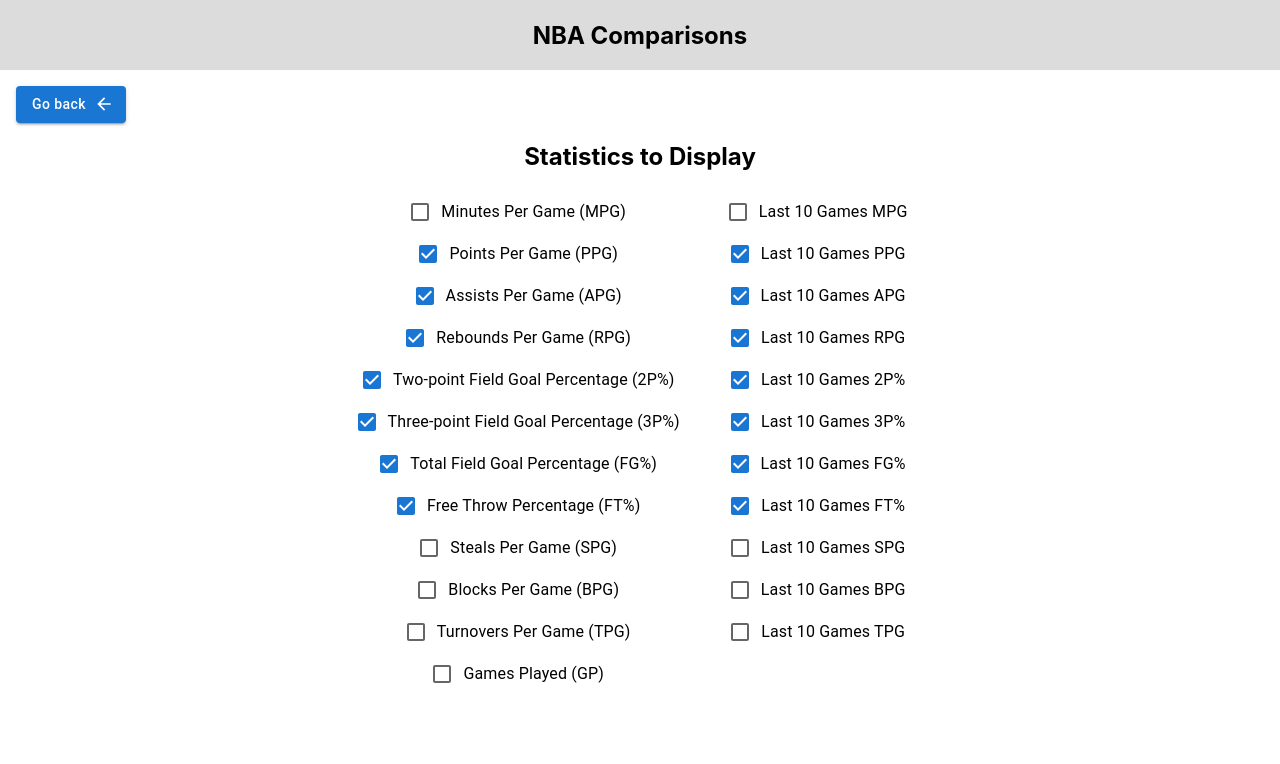
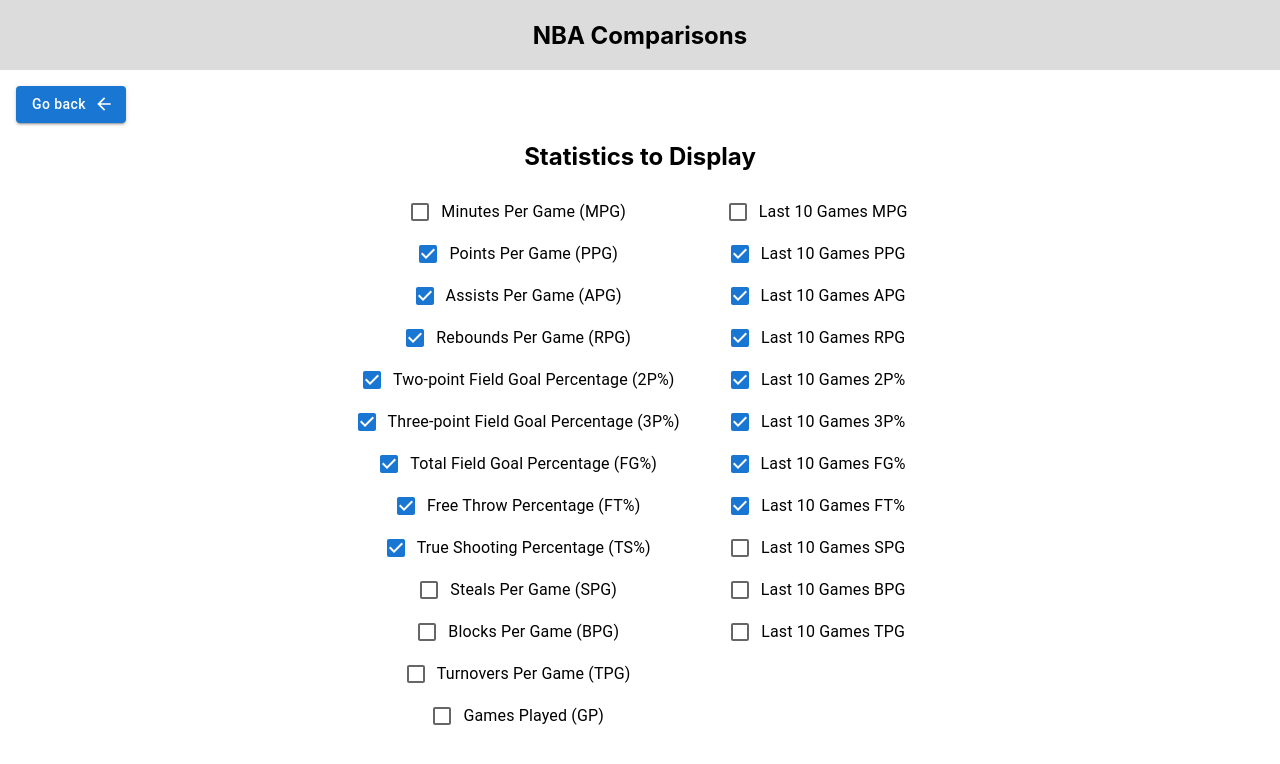
Before and after one commit to felixhuang12/nba-comps, a React (Create React App) app in the folder frontend/: page /selectstats in a window 1280 px wide. Shown: the top 764 px of the page. Built offline with nearby package versions, Linux system fonts and the light colour scheme.

Commit message:
fix: add true shooting checkbox

```diff
--- a/frontend/src/components/SelectStats.tsx
+++ b/frontend/src/components/SelectStats.tsx
@@ -34,6 +34,7 @@
                     <FormControlLabel control={<Checkbox checked={state.statsToShow.show_fg3_pct} onChange={() => handleChange("show_fg3_pct")} />} label="Three-point Field Goal Percentage (3P%)" />
                     <FormControlLabel control={<Checkbox checked={state.statsToShow.show_fg_pct} onChange={() => handleChange("show_fg_pct")} />} label="Total Field Goal Percentage (FG%)" />
                     <FormControlLabel control={<Checkbox checked={state.statsToShow.show_ft_pct} onChange={() => handleChange("show_ft_pct")} />} label="Free Throw Percentage (FT%)" />
+                    <FormControlLabel control={<Checkbox checked={state.statsToShow.show_ts_pct} onChange={() => handleChange("show_ts_pct")} />} label="True Shooting Percentage (TS%)" />
                     <FormControlLabel control={<Checkbox checked={state.statsToShow.show_spg} onChange={() => handleChange("show_spg")} />} label="Steals Per Game (SPG)" />
                     <FormControlLabel control={<Checkbox checked={state.statsToShow.show_bpg} onChange={() => handleChange("show_bpg")} />} label="Blocks Per Game (BPG)" />
                     <FormControlLabel control={<Checkbox checked={state.statsToShow.show_tpg} onChange={() => handleChange("show_tpg")} />} label="Turnovers Per Game (TPG)" />
```
